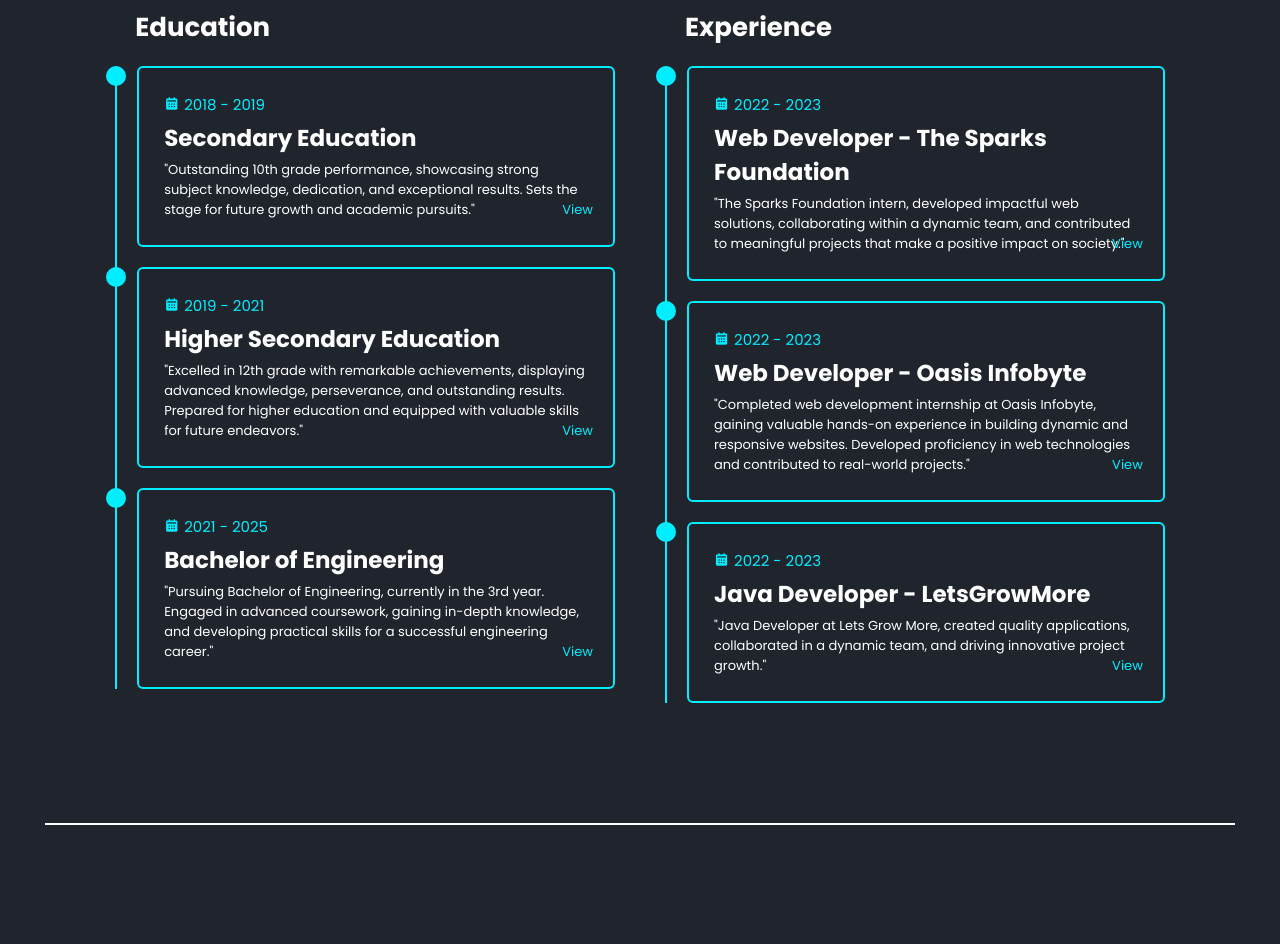
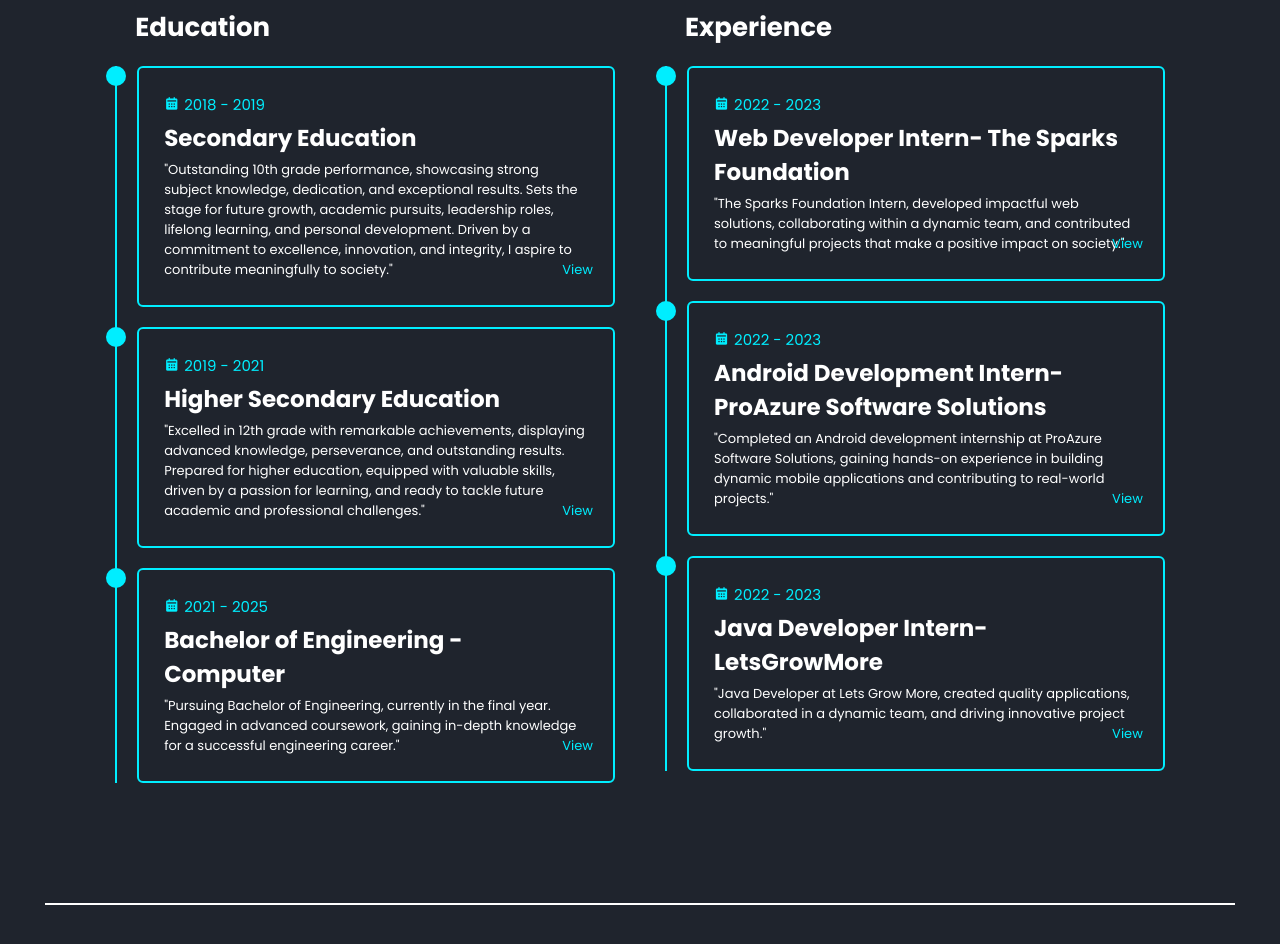
Before and after one commit to dattakale21/Portfolio, a plain HTML site: page index.html in a window 1280 px wide. Shown: the part 1680-2624 px from the top of the page. Drawn offline with nearby package versions, Linux system fonts and the light colour scheme; some packages are replaced by stand-ins of ours; a script that the page names is missing.

Commit message:
some changes

```diff
--- a/index.html
+++ b/index.html
@@ -48,9 +48,7 @@
                 <h1>Datta Kale</h1>
                 <h3 id="am">And I'm a <span class="multiple-text"></span></h3> <!-- Multiple text inside span -->
                 <p>
-                    As a third-year computer engineering student, I aim to blend technical prowess with innovative
-                    problem-solving to tackle real-world challenges. Welcome to my portfolio, where technology converges
-                    with creativity and ingenuity.</p>
+                    As a final-year computer engineering student, I aim to blend technical expertise with innovative problem-solving to address real-world challenges. Welcome to my portfolio, where technology converges with creativity and ingenuity.</p>
 
                 <div class="social-media"> <!-- social media icons -->
                     <a href="https://wa.me/918767062808" target="_blank"><i class='bx bxl-whatsapp'></i></a>
@@ -81,7 +79,7 @@
                 <h3>Frontend Developer</h3>
                 <p>As a dedicated computer engineering student, I thrive on the challenge of unraveling intricate
                     problems and delving into cutting-edge technologies. Proficient in Python, R, C++, C, Java, HTML,
-                    JavaScript, and CSS, as well as Data Structures and Algorithms, I have cultivated my expertise
+                    JavaScript, and CSS, as well as Data Structures and Algorithms, Database(MongoDB, MySQL), Git/GitHub I have cultivated my expertise
                     through hands-on projects and competitive coding endeavors. My portfolio reflects a range of
                     impactful solutions, spanning from web applications to finely-tuned algorithms geared for optimal
                     performance. Central to my methodology is a commitment to collaboration and teamwork, recognizing
@@ -114,9 +112,7 @@
                             <div class="content">
                                 <div class="year"><i class='bx bxs-calendar'></i>2018 - 2019</div>
                                 <h3>Secondary Education </h3>
-                                <p>"Outstanding 10th grade performance, showcasing strong subject knowledge, dedication,
-                                    and
-                                    exceptional results. Sets the stage for future growth and academic pursuits."<a
+                                <p>"Outstanding 10th grade performance, showcasing strong subject knowledge, dedication, and exceptional results. Sets the stage for future growth, academic pursuits, leadership roles, lifelong learning, and personal development. Driven by a commitment to excellence, innovation, and integrity, I aspire to contribute meaningfully to society."<a
                                         href="Education/mark.pdf" target="_blank"><span>View</span></a></p>
                             </div>
                         </div>
@@ -126,10 +122,7 @@
                                 <div class="year"><i class='bx bxs-calendar'></i>2019 - 2021</div>
                                 <h3>Higher Secondary Education</h3>
                                 <p>
-                                    "Excelled in 12th grade with remarkable achievements, displaying advanced knowledge,
-                                    perseverance, and outstanding results. Prepared for higher education and equipped
-                                    with
-                                    valuable skills for future endeavors." <a href="Education/12NEW.pdf"
+                                    "Excelled in 12th grade with remarkable achievements, displaying advanced knowledge, perseverance, and outstanding results. Prepared for higher education, equipped with valuable skills, driven by a passion for learning, and ready to tackle future academic and professional challenges." <a href="Education/12NEW.pdf"
                                         target="_blank"><span>View</span></a></p>
                             </div>
                         </div>
@@ -137,11 +130,8 @@
                         <div class="education-content">
                             <div class="content">
                                 <div class="year"><i class='bx bxs-calendar'></i>2021 - 2025</div>
-                                <h3>Bachelor of Engineering</h3>
-                                <p>"Pursuing Bachelor of Engineering, currently in the 3rd year. Engaged in advanced
-                                    coursework, gaining in-depth knowledge, and developing practical skills for a
-                                    successful
-                                    engineering career."<a href="Education/SE.pdf" target="_blank"><span>View</span></a>
+                                <h3>Bachelor of Engineering - Computer</h3>
+                                <p>"Pursuing Bachelor of Engineering, currently in the final year. Engaged in advanced coursework, gaining in-depth knowledge for a successful engineering career."<a href="Education/SE.pdf" target="_blank"><span>View</span></a>
                                 </p>
                             </div>
                         </div>
@@ -154,9 +144,9 @@
                         <div class="education-content">
                             <div class="content">
                                 <div class="year"><i class='bx bxs-calendar'></i>2022 - 2023</div>
-                                <h3>Web Developer - The Sparks Foundation </h3>
+                                <h3>Web Developer Intern- The Sparks Foundation </h3>
                                 <p>
-                                    "The Sparks Foundation intern, developed impactful web solutions, collaborating
+                                    "The Sparks Foundation Intern, developed impactful web solutions, collaborating
                                     within
                                     a dynamic team, and contributed to meaningful projects that make a positive impact
                                     on
@@ -168,12 +158,10 @@
                         <div class="education-content">
                             <div class="content">
                                 <div class="year"><i class='bx bxs-calendar'></i>2022 - 2023</div>
-                                <h3>Web Developer - Oasis Infobyte</h3>
+                                <h3>Android Development Intern- ProAzure Software Solutions</h3>
                                 <p>
-                                    "Completed web development internship at Oasis Infobyte, gaining valuable hands-on
-                                    experience in building dynamic and responsive websites. Developed proficiency in web
-                                    technologies and contributed to real-world projects."<a
-                                        href="Education/Web Development & Designlng - Oasis.pdf"
+                                    "Completed an Android development internship at ProAzure Software Solutions, gaining hands-on experience in building dynamic mobile applications and contributing to real-world projects."<a
+                                        href="Education/ProAzure - Certificate of Completion.pdf"
                                         target="_blank"><span>View</span></a></p>
                             </div>
                         </div>
@@ -181,7 +169,7 @@
                         <div class="education-content">
                             <div class="content">
                                 <div class="year"><i class='bx bxs-calendar'></i>2022 - 2023</div>
-                                <h3>Java Developer - LetsGrowMore</h3>
+                                <h3>Java Developer Intern- LetsGrowMore</h3>
                                 <p>
                                     "Java Developer at Lets Grow More, created quality applications, collaborated in a
                                     dynamic team, and driving innovative project growth."<a
@@ -672,6 +660,7 @@
         <div class="social-icons"> <!-- Linkedin icon -->
             <a href="https://linkedin.com/in/kaledatta" target="_blank"><i class='bx bxl-linkedin'></i></a>
         </div>
+
     </footer>
 
     <!-- ---------------------------- Contact JS ---------------------------------->
```
Also changed, not shown: googlee6c441d9c7a2e40b (1).html (deleted, +0 -1 lines), googlee6c441d9c7a2e40b (2).html (deleted, +0 -1 lines), 2 other files.
